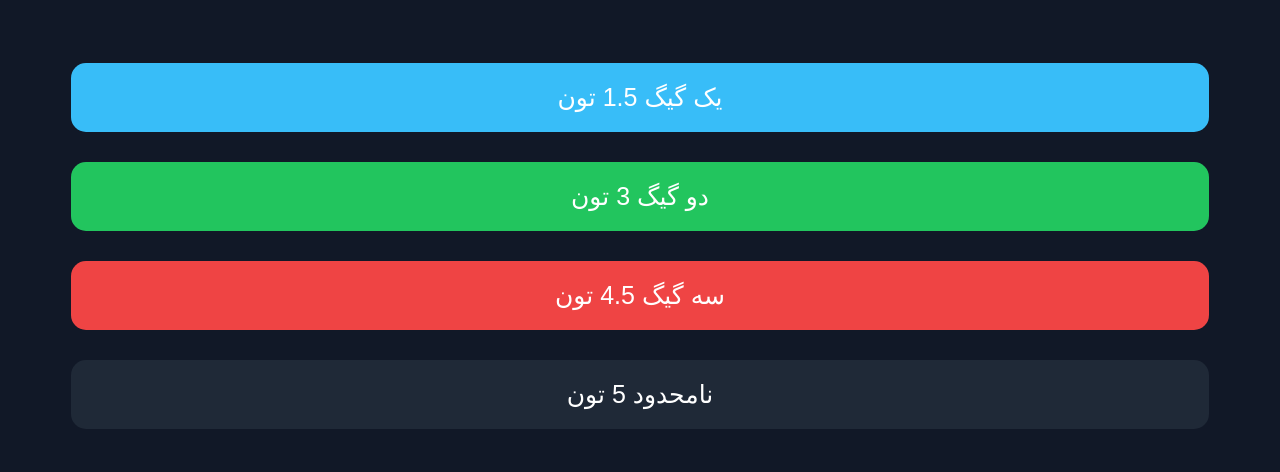
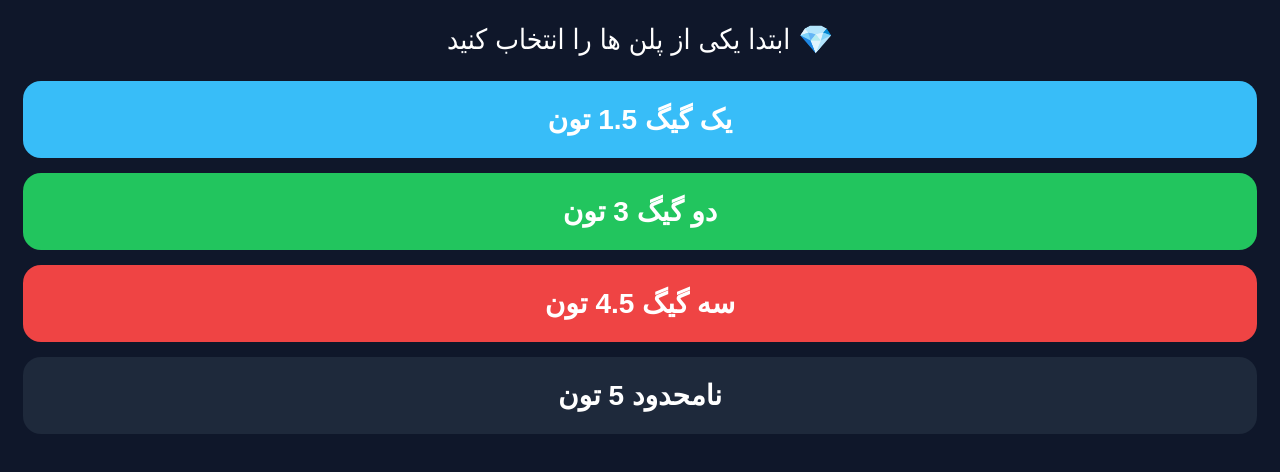
Before and after one commit to ebrahimbaram3745-gif/New-bots, a plain HTML site: page index.html in a window 1280 px wide. Drawn offline with Linux system fonts and the light colour scheme.

Commit message:
Update index.html

```diff
--- a/index.html
+++ b/index.html
@@ -4,25 +4,34 @@
 <meta charset="UTF-8">
 <meta name="viewport" content="width=device-width, initial-scale=1.0">
 
-<title>VPN SHOP</title>
+<title>One Piece VPN</title>
 
 <style>
 
 body{
-    background:#111827;
+background:#0f172a;
 font-family:tahoma;
+padding:15px;
+direction:rtl;
+}
+
+.title{
+color:white;
+font-size:28px;
+margin-bottom:25px;
 text-align:center;
-    padding-top:40px;
 }
 
 .btn{
-    width:90%;
-    padding:20px;
-    margin:15px;
+display:block;
+width:100%;
+padding:22px;
+margin-top:15px;
 border:none;
-    border-radius:15px;
+border-radius:18px;
+font-size:28px;
+font-weight:bold;
 color:white;
-    font-size:25px;
 }
 
 .blue{
@@ -38,7 +47,7 @@ body{
 }
 
 .dark{
-    background:#1f2937;
+background:#1e293b;
 }
 
 </style>
@@ -46,13 +55,25 @@ body{
 
 <body>
 
-<button class="btn blue">یک گیگ 1.5 تون</button>
+<div class="title">
+💎 ابتدا یکی از پلن ها را انتخاب کنید
+</div>
 
-<button class="btn green">دو گیگ 3 تون</button>
+<button class="btn blue">
+یک گیگ 1.5 تون
+</button>
 
-<button class="btn red">سه گیگ 4.5 تون</button>
+<button class="btn green">
+دو گیگ 3 تون
+</button>
 
-<button class="btn dark">نامحدود 5 تون</button>
+<button class="btn red">
+سه گیگ 4.5 تون
+</button>
+
+<button class="btn dark">
+نامحدود 5 تون
+</button>
 
 </body>
 </html>
```
Lines whose indentation alone changed are shown as unchanged.
